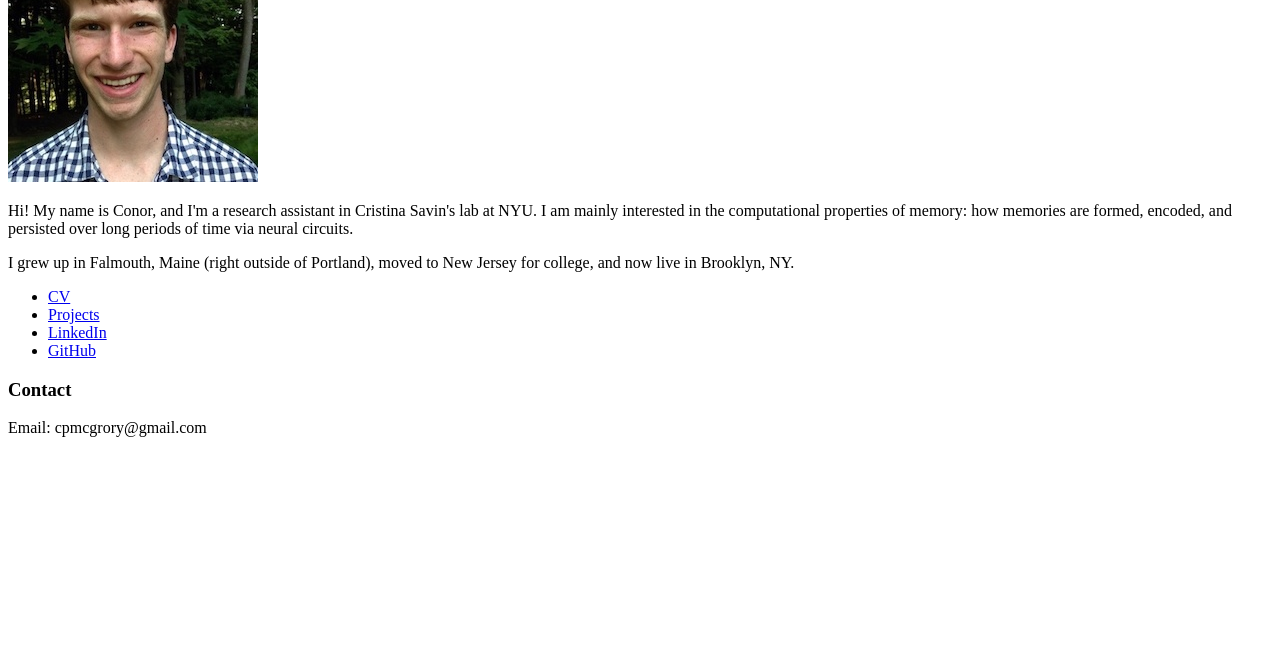
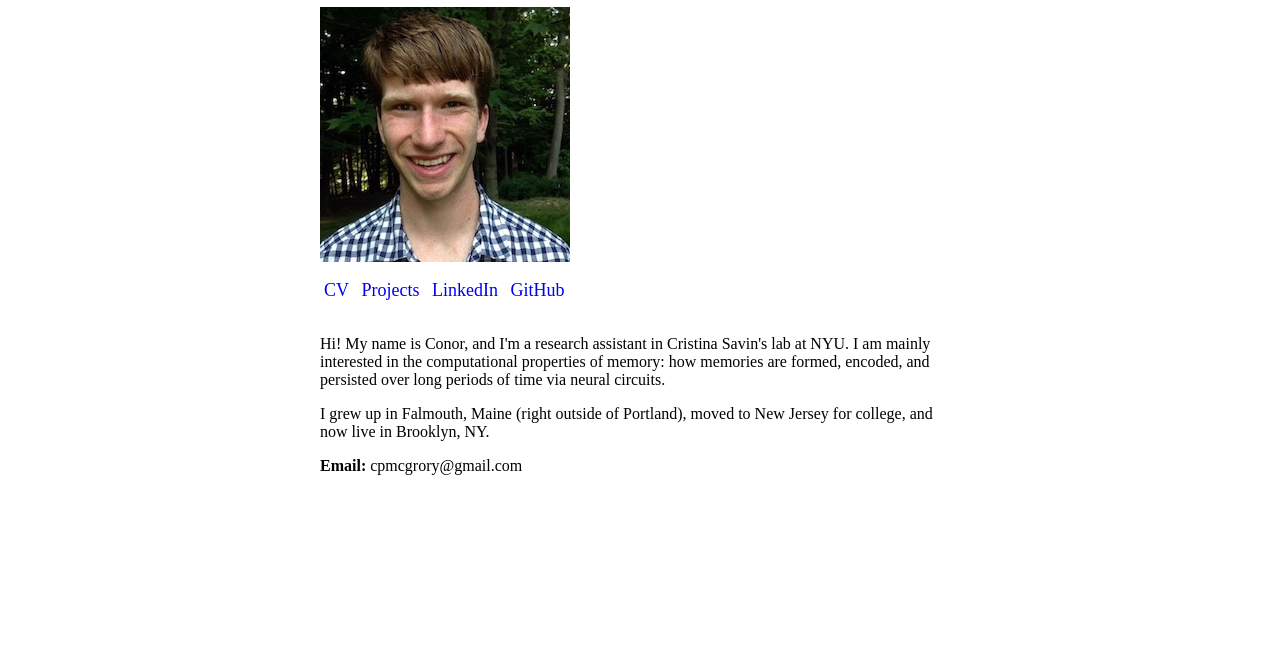
Before and after one commit to conormcgrory/conormcgrory.github.io, a plain HTML site: page index.html in a window 1280 px wide. Shown: the part 153-800 px from the top of the page. Drawn offline with Linux system fonts and the light colour scheme.

Commit message:
Added CSS

```diff
--- a/index.html
+++ b/index.html
@@ -3,34 +3,36 @@
 <head>
   <meta charset="utf-8">
   <meta name="author" content="Conor McGrory">
+  <title>Conor McGrory</title>
   <link rel="alternate" hreflang="en-us" href="http://www.conormcgrory.com/">
   <link rel="canonical" href="http://www.conormcgrory.com/">
-  <title>Conor McGrory</title>
+  <link rel="stylesheet" type="text/css" href="style.css">
 </head>
 <body>
+<div class="wrapper">
 
-<h1>Conor McGrory</h1>
+  <h1>Conor McGrory</h1>
 
-<img src="images/headshot.jpg">
+  <img src="images/headshot.jpg" alt="my face" width=250 />
 
-<p>Hi! My name is Conor, and I'm a research assistant in Cristina Savin's lab
-at NYU. I am mainly interested in the computational properties of memory:
-how memories are formed, encoded, and persisted over long periods of time
-via neural circuits.
+  <ul class="main-links">
+    <li><a href="files/cv.pdf">CV</a></li>
+    <li><a href="projects.html">Projects</a></li>
+    <li><a href="https://www.linkedin.com/in/conor-mcgrory-ba7566103">LinkedIn</a></li>
+    <li><a href="https://github.com/conormcgrory">GitHub</a></li>
+  </ul>
 
-<p>I grew up in Falmouth, Maine (right outside of Portland), moved to New
-Jersey for college, and now live in Brooklyn, NY.
+  <div id="home-description">
+    <p>Hi! My name is Conor, and I'm a research assistant in Cristina Savin's lab at NYU. I am
+    mainly interested in the computational properties of memory: how memories are formed,
+    encoded, and persisted over long periods of time via neural circuits.
 
-<ul>
-    <li><a href="files/cv.pdf">CV</a>
-    <li><a href="projects.html">Projects</a>
-    <li><a href="https://www.linkedin.com/in/conor-mcgrory-ba7566103">LinkedIn</a>
-    <li><a href="https://github.com/conormcgrory">GitHub</a>
-</ul>
+    <p>I grew up in Falmouth, Maine (right outside of Portland), moved to New Jersey for
+    college, and now live in Brooklyn, NY.
 
-<h3>Contact</h3>
+    <p><strong>Email:</strong> cpmcgrory@gmail.com
+  </div>
 
-Email: cpmcgrory@gmail.com
-
+</div>
 </body>
 </html>
--- /dev/null
+++ b/style.css
@@ -0,0 +1,35 @@
+/* General styling */
+
+html, body {
+  display: flex;
+  align-items: center;
+  justify-content: center;
+  height: 100%;
+  margin: 0px;
+  padding: 0px;
+}
+
+.wrapper {
+  display: flex;
+  flex-direction: column;
+  height: 80%;
+  max-width: 50%;
+}
+
+
+/* Styling for main links */
+
+.main-links {
+  list-style: none;
+  padding-left: 0px;
+  font-size: 18px;
+}
+
+.main-links li {
+  display: inline-block;
+}
+
+.main-links a {
+  text-decoration: none;
+  padding: 4px;
+}
```
Also changed, not shown: projects.html (+6 -5 lines).
